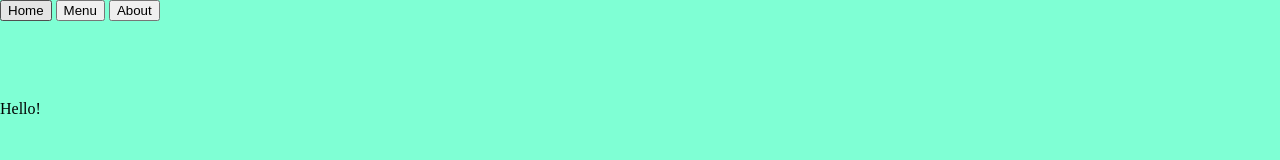
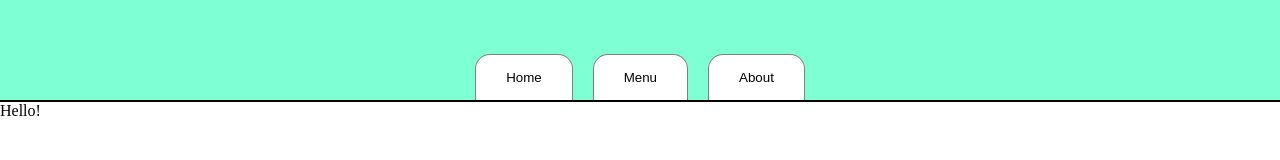
Before and after one commit to bulkassi/odin-restaurant-page, a website built with webpack: page src/template.html in a window 1280 px wide. Built offline with nearby package versions, Linux system fonts and the light colour scheme.

Commit message:
Stylize the navigation header

```diff
--- a/src/style.css
+++ b/src/style.css
@@ -7,3 +7,30 @@ body {
   padding: 0;
   margin: 0;
 }
+
+header {
+  display: flex;
+  justify-content: center;
+  align-items: flex-end;
+}
+
+header nav {
+  display: flex;
+  flex-direction: row;
+  gap: 20px;
+}
+
+header nav button {
+  background-color: white;
+  color: black;
+
+  padding: 15px 30px;
+  border: 1px solid gray;
+  border-bottom: none;
+  border-radius: 15px 15px 0 0;
+}
+
+#content {
+  border-top: 2px solid black;
+  background-color: white;
+}
```
